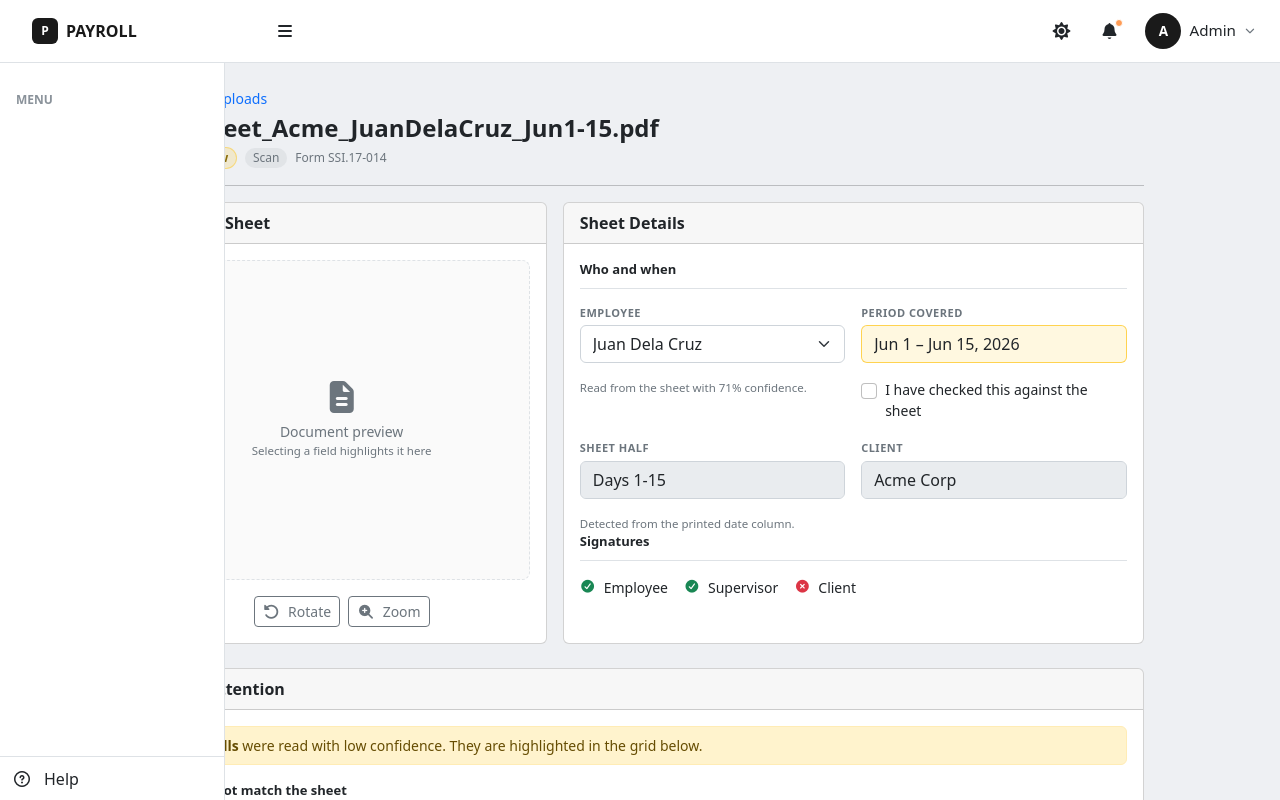
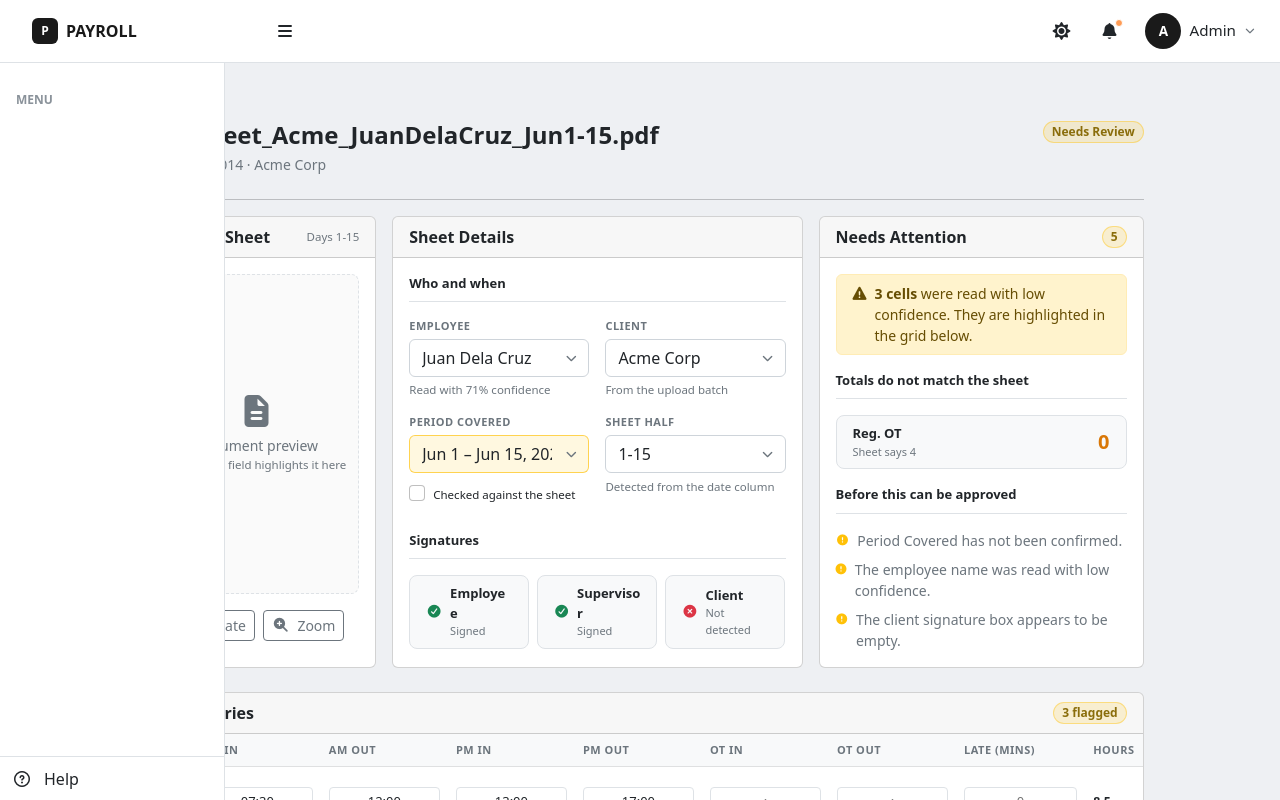
Before and after one commit to melchie04/payroll-system, a React (Vite) app in the folder frontend/: page /timesheet/1 in a window 1280 px wide. Shown: the top 800 px of the page. Built offline with nearby package versions, Linux system fonts and the light colour scheme.

Commit message:
Update: Timesheet page

```diff
--- a/frontend/src/assets/scss/_timesheet.scss
+++ b/frontend/src/assets/scss/_timesheet.scss
@@ -41,14 +41,16 @@
 }
 
 // Dropzone. Sits on the card surface rather than the page plane, so it reads as
-// a target rather than a hole in the layout.
+// a target rather than a hole in the layout. Only border-color is transitioned:
+// background-color is the property the theme swap changes, and animating it made
+// the box fade behind the instant light/dark switch everywhere else.
 .ts-dropzone {
   min-height: 240px;
   border: 2px dashed var(--bs-border-color);
   border-radius: 0.5rem;
   background-color: #fff;
   cursor: pointer;
-  transition: border-color 0.15s ease-in-out, background-color 0.15s ease-in-out;
+  transition: border-color 0.15s ease-in-out;
 }
 
 .ts-dropzone:hover {
@@ -72,6 +74,57 @@
   border-top: 1px solid var(--bs-border-color);
 }
 
+// Sheet Details fields. Label, control and note are one block with a fixed rhythm,
+// so a two-line note in one column cannot push its neighbour out of alignment.
+.ts-field {
+  height: 100%;
+}
+
+.ts-field-hint {
+  margin-top: 0.35rem;
+  font-size: 11.5px;
+  line-height: 1.4;
+}
+
+// Suggest field. The caret sits inside the box so the control reads as one field
+// rather than an input with a button bolted to it, matching .form-select.
+.ts-suggest .form-control {
+  padding-right: 2.25rem;
+}
+
+.ts-suggest-toggle {
+  position: absolute;
+  top: 0;
+  right: 0;
+  display: flex;
+  align-items: center;
+  height: 100%;
+  padding: 0 0.7rem;
+  border: 0;
+  border-radius: 0 0.375rem 0.375rem 0;
+  background-color: transparent;
+  color: #6c757d;
+  font-size: 11px;
+  line-height: 1;
+  cursor: pointer;
+  transition: color 0.15s ease-in-out;
+}
+
+.ts-suggest-toggle:hover:not(:disabled),
+.ts-suggest-toggle:focus-visible {
+  color: #212529;
+}
+
+.ts-suggest-toggle:disabled {
+  cursor: not-allowed;
+  opacity: 0.65;
+}
+
+.ts-suggest .dropdown-menu {
+  width: 100%;
+  min-width: 0;
+}
+
 .ts-doc {
   min-height: 320px;
   border: 1px dashed var(--bs-border-color);
@@ -86,6 +139,15 @@
 [data-bs-theme="dark"] .ts-cell-flagged {
   border-color: rgba(255, 193, 7, 0.6);
   background-color: rgba(255, 193, 7, 0.16);
+}
+
+[data-bs-theme="dark"] .ts-suggest-toggle {
+  color: var(--app-dark-text-muted);
+}
+
+[data-bs-theme="dark"] .ts-suggest-toggle:hover:not(:disabled),
+[data-bs-theme="dark"] .ts-suggest-toggle:focus-visible {
+  color: var(--app-dark-text);
 }
 
 [data-bs-theme="dark"] .ts-doc {
--- a/frontend/src/components/timesheet/TimesheetFiles.jsx
+++ b/frontend/src/components/timesheet/TimesheetFiles.jsx
@@ -58,26 +58,20 @@ export function TimesheetFiles() {
           {files.length === 0 ? (
             <div className="text-center text-muted py-5 small">No sheets uploaded for this client and pay period yet.</div>
           ) : (
-            <Table headers={["Sheet", "Employee", "Sheet Period", "Status", "Actions"]} itemLabel="sheets" pageSize={10} mobilePageSize={4}>
+            <Table headers={["Sheet", "Uploaded", "Employee", "Sheet Period", "Status", "Actions"]} itemLabel="sheets" pageSize={10} mobilePageSize={4}>
               {files.map((f) => (
                 <Tr key={f.id}>
                   <Td>
                     <div className="fw-semibold text-truncate" style={{ maxWidth: 440 }} title={f.name}>
                       {f.name}
                     </div>
-                    <div className="text-muted" style={{ fontSize: 11.5 }}>
-                      {f.source} &middot; {f.uploaded}
-                    </div>
                   </Td>
+
+                  <Td>{f.uploaded}</Td>
 
                   <Td>
                     {f.employee.name ? (
-                      <>
-                        <div className="fw-semibold">{f.employee.name}</div>
-                        <div className={f.employee.confidence < 0.85 ? "text-warning" : "text-muted"} style={{ fontSize: 11.5 }}>
-                          {f.employee.confidence < 0.85 ? "Needs confirming" : "Matched"}
-                        </div>
-                      </>
+                      <div className="fw-semibold">{f.employee.name}</div>
                     ) : (
                       <span className="text-muted">Not identified yet</span>
                     )}
--- a/frontend/src/pages/timesheet/Timesheet.jsx
+++ b/frontend/src/pages/timesheet/Timesheet.jsx
@@ -1,4 +1,5 @@
 import { useState } from "react";
+import { useLocation } from "react-router-dom";
 import { PageHeader, TabsNav, FilterSelect } from "../../components/ui/index.jsx";
 import { timesheetCoverage, extractionSummary } from "../../assets/data/index.js";
 import { useTimesheets } from "../../context/TimesheetContext.jsx";
@@ -12,8 +13,10 @@ const PERIODS = ["Jun 12 – Jun 25, 2026", "May 26 – Jun 11, 2026"];
 // Timesheet — intake for scanned timesheets. Payroll collects approved days from here.
 export default function Timesheet() {
   const { files } = useTimesheets();
+  const location = useLocation();
 
-  const [tab, setTab] = useState("upload");
+  // Upload is the default; returning from a sheet review reopens the tab it came from.
+  const [tab, setTab] = useState(location.state?.tab || "upload");
   const [client, setClient] = useState("Acme Corp");
   const [period, setPeriod] = useState(PERIODS[0]);
 
--- a/frontend/src/pages/timesheet/TimesheetReview.jsx
+++ b/frontend/src/pages/timesheet/TimesheetReview.jsx
@@ -1,7 +1,14 @@
 import { useState } from "react";
 import { Link, useNavigate, useParams } from "react-router-dom";
-import { DataCard, Table, Tr, Td, Badge, BtnPrimary, BtnSecondary, BtnDanger, FormField, SectionHeading } from "../../components/ui/index.jsx";
+import { DataCard, Table, Tr, Td, Badge, BtnPrimary, BtnSecondary, BtnDanger, SectionHeading, PageHeader } from "../../components/ui/index.jsx";
 import { useTimesheets } from "../../context/TimesheetContext.jsx";
+
+// Suggestions for the sheet fields. Each field stays typeable: OCR can read a name
+// or a period that is not on the list yet, and the operator should be able to keep it.
+const EMPLOYEE_OPTIONS = ["Juan Dela Cruz", "Maria Santos", "Pedro Reyes", "Ana Lim"];
+const CLIENT_OPTIONS = ["Acme Corp", "Globex Inc", "Wayne Construction"];
+const PERIOD_OPTIONS = ["Jun 12 – Jun 25, 2026", "May 26 – Jun 11, 2026"];
+const HALF_OPTIONS = ["1-15", "16-31"];
 
 // Minutes between two "HH:MM" strings, or 0 when either is blank.
 function span(from, to) {
@@ -35,14 +42,17 @@ export default function TimesheetReview() {
     return (
       <section className="mt-4">
         <p className="text-muted mb-3">Timesheet not found.</p>
-        <Link to="/timesheet" className="btn btn-dark btn-sm">
+        <Link to="/timesheet" state={{ tab: "sheets" }} className="btn btn-dark btn-sm d-inline-flex align-items-center gap-2">
           <i className="fas fa-arrow-left"></i> Back to Timesheets
         </Link>
       </section>
     );
   }
 
-  return <TimesheetReviewForm file={file} onBack={() => navigate("/timesheet")} onApprove={approveFile} />;
+  // Sheets are opened from the Uploaded Sheets tab, so that is where leaving returns to.
+  const backToSheets = () => navigate("/timesheet", { state: { tab: "sheets" } });
+
+  return <TimesheetReviewForm file={file} onBack={backToSheets} onApprove={approveFile} />;
 }
 
 // TimesheetReviewForm — the sheet itself, once we know it exists.
@@ -51,6 +61,8 @@ function TimesheetReviewForm({ file, onBack, onApprove }) {
   const [employee, setEmployee] = useState(file.employee.name || "");
   const [period, setPeriod] = useState(file.period.label || "");
   const [periodConfirmed, setPeriodConfirmed] = useState(file.period.confirmed);
+  const [client, setClient] = useState(file.client || "");
+  const [half, setHalf] = useState(file.half || "");
 
   const readOnly = file.status === "Approved";
 
@@ -81,6 +93,12 @@ function TimesheetReviewForm({ file, onBack, onApprove }) {
     !file.signatures.client && "The client signature box appears to be empty.",
   ].filter(Boolean);
 
+  // With the attention card alongside them, the row carries three columns instead of two.
+  const hasAttention = blockers.length > 0 || mismatches.length > 0 || lowConfidenceCells > 0;
+  const attentionCount = blockers.length + mismatches.length + (lowConfidenceCells > 0 ? 1 : 0);
+  const docCol = hasAttention ? "col-12 col-lg-3" : "col-12 col-lg-5";
+  const detailCol = hasAttention ? "col-12 col-lg-5" : "col-12 col-lg-7";
+
   function updateCell(day, field, value) {
     setRows((prev) => prev.map((r) => (r.day === day ? { ...r, [field]: value } : r)));
   }
@@ -92,22 +110,19 @@ function TimesheetReviewForm({ file, onBack, onApprove }) {
   return (
     <>
       <section>
-        <div className="mt-4 d-flex flex-column flex-sm-row justify-content-between align-items-start gap-2">
-          <div style={{ minWidth: 0 }}>
-            <Link to="/timesheet" className="btn btn-link btn-sm p-0 text-decoration-none mb-1">
-              <i className="fas fa-arrow-left me-1"></i> Back to uploads
-            </Link>
-            <h1 className="h4 fw-bold mb-1" style={{ overflowWrap: "anywhere" }}>
-              {file.name}
-            </h1>
-            <div className="d-flex align-items-center flex-wrap gap-2">
-              <Badge status={file.status} />
-              <span className="badge rounded-pill bg-secondary bg-opacity-10 text-secondary fw-normal py-1">{file.source}</span>
-              <span className="text-muted" style={{ fontSize: 12 }}>
-                Form {file.formCode}
-              </span>
-            </div>
-          </div>
+        <div className="mt-4">
+          <button
+            type="button"
+            onClick={onBack}
+            className="btn btn-link text-muted small text-decoration-none d-inline-flex align-items-center gap-1 mb-2 p-0"
+          >
+            <i className="fas fa-arrow-left"></i> Back
+          </button>
+          <PageHeader
+            title={<span style={{ overflowWrap: "anywhere" }}>{file.name}</span>}
+            description={`Form ${file.formCode} · ${client}`}
+            actions={<Badge status={file.status} />}
+          />
         </div>
       </section>
 
@@ -115,8 +130,15 @@ function TimesheetReviewForm({ file, onBack, onApprove }) {
 
       <section className="mb-4">
         <div className="row g-3">
-          <div className="col-lg-5">
-            <DataCard title="Scanned Sheet">
+          <div className={docCol}>
+            <DataCard
+              title="Scanned Sheet"
+              action={
+                <span className="text-muted" style={{ fontSize: 11.5 }}>
+                  Days {half}
+                </span>
+              }
+            >
               <div className="card-body">
                 <div className="ts-doc d-flex flex-column align-items-center justify-content-center text-muted rounded-3">
                   <i className="fas fa-file-lines mb-2" style={{ fontSize: 32 }}></i>
@@ -135,43 +157,46 @@ function TimesheetReviewForm({ file, onBack, onApprove }) {
             </DataCard>
           </div>
 
-          <div className="col-lg-7">
+          <div className={detailCol}>
             <DataCard title="Sheet Details">
               <div className="card-body">
                 <SectionHeading>Who and when</SectionHeading>
 
                 <div className="row g-3">
                   <div className="col-12 col-md-6">
-                    <FormField label="Employee">
-                      <select
-                        className="form-select"
+                    <SuggestField
+                      label="Employee"
                       value={employee}
-                        onChange={(e) => setEmployee(e.target.value)}
+                      onChange={setEmployee}
+                      options={EMPLOYEE_OPTIONS}
                       disabled={readOnly}
-                      >
-                        <option>Juan Dela Cruz</option>
-                        <option>Maria Santos</option>
-                        <option>Pedro Reyes</option>
-                        <option>Ana Lim</option>
-                      </select>
-                    </FormField>
-                    <div className="text-muted" style={{ fontSize: 11.5 }}>
-                      Read from the sheet with {Math.round(file.employee.confidence * 100)}% confidence.
-                    </div>
+                      hint={`Read with ${Math.round(file.employee.confidence * 100)}% confidence`}
+                    />
                   </div>
 
                   <div className="col-12 col-md-6">
-                    <FormField label="Period Covered">
-                      <input
-                        type="text"
-                        className={`form-control ${!periodConfirmed ? "ts-cell-flagged" : ""}`}
+                    <SuggestField
+                      label="Client"
+                      value={client}
+                      onChange={setClient}
+                      options={CLIENT_OPTIONS}
+                      disabled={readOnly}
+                      hint="From the upload batch"
+                    />
+                  </div>
+
+                  <div className="col-12 col-md-6">
+                    <SuggestField
+                      label="Period Covered"
                       value={period}
-                        onChange={(e) => setPeriod(e.target.value)}
+                      onChange={setPeriod}
+                      options={PERIOD_OPTIONS}
                       disabled={readOnly}
-                      />
-                    </FormField>
+                      flagged={!periodConfirmed}
+                      hint={readOnly ? "Confirmed against the sheet" : undefined}
+                    >
                       {!readOnly && (
-                      <div className="form-check">
+                        <div className="form-check mt-2">
                           <input
                             className="form-check-input"
                             type="checkbox"
@@ -179,44 +204,44 @@ function TimesheetReviewForm({ file, onBack, onApprove }) {
                             checked={periodConfirmed}
                             onChange={(e) => setPeriodConfirmed(e.target.checked)}
                           />
-                        <label className="form-check-label small" htmlFor="confirm-period">
-                          I have checked this against the sheet
+                          <label className="form-check-label ts-field-hint" htmlFor="confirm-period">
+                            Checked against the sheet
                           </label>
                         </div>
                       )}
+                    </SuggestField>
                   </div>
 
                   <div className="col-12 col-md-6">
-                    <FormField label="Sheet Half">
-                      <input type="text" className="form-control" value={`Days ${file.half}`} disabled readOnly />
-                    </FormField>
-                    <div className="text-muted" style={{ fontSize: 11.5 }}>
-                      Detected from the printed date column.
+                    <SuggestField
+                      label="Sheet Half"
+                      value={half}
+                      onChange={setHalf}
+                      options={HALF_OPTIONS}
+                      disabled={readOnly}
+                      hint="Detected from the date column"
+                    />
                   </div>
                 </div>
 
-                  <div className="col-12 col-md-6">
-                    <FormField label="Client">
-                      <input type="text" className="form-control" value={file.client} disabled readOnly />
-                    </FormField>
-                  </div>
-                </div>
-
+                <div className="mt-4">
                   <SectionHeading>Signatures</SectionHeading>
-                <div className="d-flex flex-wrap gap-3">
+                  <div className="row g-2">
                     <SignatureItem signed={file.signatures.employee} label="Employee" />
                     <SignatureItem signed={file.signatures.supervisor} label="Supervisor" />
                     <SignatureItem signed={file.signatures.client} label="Client" />
                   </div>
                 </div>
+              </div>
             </DataCard>
           </div>
-        </div>
-      </section>
 
-      {(blockers.length > 0 || mismatches.length > 0 || lowConfidenceCells > 0) && (
-        <section className="mb-4">
-          <DataCard title="Needs Attention">
+          {hasAttention && (
+            <div className="col-12 col-lg-4">
+              <DataCard
+                title="Needs Attention"
+                action={<span className="badge rounded-pill status-badge status-badge-warning">{attentionCount}</span>}
+              >
                 <div className="card-body">
                   {lowConfidenceCells > 0 && (
                     <div className="alert alert-warning py-2 small d-flex align-items-start gap-2 mb-3">
@@ -230,17 +255,22 @@ function TimesheetReviewForm({ file, onBack, onApprove }) {
                   {mismatches.length > 0 && (
                     <>
                       <SectionHeading>Totals do not match the sheet</SectionHeading>
-                  <div className="row row-cols-1 row-cols-md-3 g-2 mb-3">
+                      <div className="d-flex flex-column gap-2 mb-3">
                         {mismatches.map((m) => (
-                      <div className="col" key={m.label}>
-                        <div className="border rounded-3 p-3 h-100">
-                          <div className="text-uppercase text-muted fw-semibold mb-2" style={{ fontSize: 11, letterSpacing: 0.5 }}>
+                          <div
+                            className="border rounded-3 bg-light p-2 px-3 d-flex align-items-center justify-content-between gap-3"
+                            key={m.label}
+                          >
+                            <div style={{ minWidth: 0 }}>
+                              <div className="fw-semibold" style={{ fontSize: "0.8125rem" }}>
                                 {m.label}
                               </div>
-                          <div className="small">
-                            Calculated <strong>{m.computed}</strong>
+                              <div className="text-muted" style={{ fontSize: 11 }}>
+                                Sheet says {m.written}
                               </div>
-                          <div className="small text-muted">Written on sheet {m.written}</div>
+                            </div>
+                            <div className="fs-5 fw-bold flex-shrink-0" style={{ color: "#d97706" }}>
+                              {m.computed}
                             </div>
                           </div>
                         ))}
@@ -251,20 +281,36 @@ function TimesheetReviewForm({ file, onBack, onApprove }) {
                   {blockers.length > 0 && (
                     <>
                       <SectionHeading>Before this can be approved</SectionHeading>
-                  <ul className="mb-0 ps-3 small text-muted">
+                      <div className="d-flex flex-column gap-2">
                         {blockers.map((b) => (
-                      <li key={b}>{b}</li>
+                          <div className="d-flex align-items-start gap-2 small text-muted" key={b}>
+                            <i className="fas fa-circle-exclamation text-warning mt-1" style={{ fontSize: 11 }}></i>
+                            <span style={{ minWidth: 0 }}>{b}</span>
+                          </div>
                         ))}
-                  </ul>
+                      </div>
                     </>
                   )}
                 </div>
               </DataCard>
+            </div>
+          )}
+        </div>
       </section>
-      )}
 
       <section className="mb-4">
-        <DataCard title="Daily Entries">
+        <DataCard
+          title="Daily Entries"
+          action={
+            lowConfidenceCells > 0 ? (
+              <span className="badge rounded-pill status-badge status-badge-warning">{lowConfidenceCells} flagged</span>
+            ) : (
+              <span className="text-muted" style={{ fontSize: 11.5 }}>
+                {rows.length} days
+              </span>
+            )
+          }
+        >
           <Table
             headers={["Date", "AM In", "AM Out", "PM In", "PM Out", "OT In", "OT Out", "Late (mins)", "Hours"]}
             itemLabel="days"
@@ -322,7 +368,7 @@ function TimesheetReviewForm({ file, onBack, onApprove }) {
 
       <section className="mb-4">
         <DataCard title="Sheet Totals">
-          <div className="card-body row g-3">
+          <div className="card-body row g-2">
             <TotalItem label="Days Worked" value={computed.days} written={hw.totalDays} />
             <TotalItem label="Regular Hours" value={computed.regular} />
             <TotalItem label="Overtime Hours" value={computed.overtime} written={hw.regOt} />
@@ -332,7 +378,8 @@ function TimesheetReviewForm({ file, onBack, onApprove }) {
       </section>
 
       {!readOnly && (
-        <section className="mb-3 d-flex flex-column flex-sm-row gap-2">
+        <section className="mb-3">
+          <div className="d-flex flex-column flex-sm-row gap-2">
             <BtnPrimary disabled={blockers.length > 0} onClick={() => onApprove(file.id, rows)}>
               <i className="fas fa-circle-check"></i> Approve Sheet
             </BtnPrimary>
@@ -340,18 +387,81 @@ function TimesheetReviewForm({ file, onBack, onApprove }) {
             <BtnDanger className="ms-sm-auto">
               <i className="fas fa-rotate-left"></i> Reject and re-scan
             </BtnDanger>
+          </div>
+          {blockers.length > 0 && (
+            <p className="text-muted small mb-0 mt-2">
+              Approval stays locked until the {blockers.length} item{blockers.length > 1 ? "s" : ""} under Needs Attention {blockers.length > 1 ? "are" : "is"} cleared.
+            </p>
+          )}
         </section>
       )}
     </>
   );
 }
 
+// SuggestField — a typeable field that reads as one control: the caret sits inside
+// the box like a select's, and opens the app's own dropdown rather than the
+// browser's native list.
+function SuggestField({ label, value, onChange, options, disabled, hint, flagged, children }) {
+  return (
+    <div className="ts-field">
+      <label className="form-label text-uppercase text-muted fw-semibold mb-1 d-block" style={{ fontSize: 11, letterSpacing: 0.5 }}>
+        {label}
+      </label>
+      <div className="dropdown ts-suggest">
+        <input
+          type="text"
+          className={`form-control ${flagged ? "ts-cell-flagged" : ""}`}
+          value={value}
+          onChange={(e) => onChange(e.target.value)}
+          disabled={disabled}
+          autoComplete="off"
+        />
+        <button
+          type="button"
+          className="ts-suggest-toggle"
+          data-bs-toggle="dropdown"
+          aria-expanded="false"
+          aria-label={`Choose ${label}`}
+          disabled={disabled}
+        >
+          <i className="fas fa-chevron-down"></i>
+        </button>
+        <ul className="dropdown-menu dropdown-menu-end shadow-sm py-2" style={{ fontSize: "0.85rem" }}>
+          {options.map((o) => (
+            <li key={o}>
+              <button
+                type="button"
+                className={`dropdown-item d-flex align-items-center gap-2 py-2 ${o === value ? "active" : ""}`}
+                onClick={() => onChange(o)}
+              >
+                {o}
+              </button>
+            </li>
+          ))}
+        </ul>
+      </div>
+      {hint && <div className="ts-field-hint text-muted">{hint}</div>}
+      {children}
+    </div>
+  );
+}
+
 // SignatureItem — whether ink was detected in one signature box.
 function SignatureItem({ signed, label }) {
   return (
-    <div className="d-flex align-items-center gap-2">
+    <div className="col-12 col-sm-4">
+      <div className="border rounded-3 bg-light p-2 px-3 h-100 d-flex align-items-center gap-2">
         <i className={`fas ${signed ? "fa-circle-check text-success" : "fa-circle-xmark text-danger"}`} style={{ fontSize: "0.8rem" }}></i>
-      <span className="small">{label}</span>
+        <div style={{ minWidth: 0 }}>
+          <div className="fw-semibold" style={{ fontSize: "0.8125rem" }}>
+            {label}
+          </div>
+          <div className="text-muted" style={{ fontSize: 11 }}>
+            {signed ? "Signed" : "Not detected"}
+          </div>
+        </div>
+      </div>
     </div>
   );
 }
@@ -361,13 +471,15 @@ function TotalItem({ label, value, written }) {
   const mismatch = written != null && String(written) !== String(value);
   return (
     <div className="col-6 col-md-3">
-      <div className="border rounded-3 p-3 h-100">
-        <div className="text-uppercase text-muted fw-semibold mb-2" style={{ fontSize: 11, letterSpacing: 0.5 }}>
+      <div className="border rounded-3 bg-light p-2 px-3 h-100 d-flex flex-column justify-content-between">
+        <div className="text-muted fw-semibold" style={{ fontSize: 12 }}>
           {label}
         </div>
-        <div className="fs-4 fw-bold">{value}</div>
+        <div className="fs-4 fw-bold mt-auto" style={mismatch ? { color: "#d97706" } : undefined}>
+          {value}
+        </div>
         {written != null && (
-          <div className={mismatch ? "text-warning" : "text-muted"} style={{ fontSize: 11.5 }}>
+          <div className={mismatch ? "text-warning" : "text-muted"} style={{ fontSize: 11 }}>
             {mismatch && <i className="fas fa-triangle-exclamation me-1"></i>}
             Sheet says {written}
           </div>
```
Also changed, not shown: frontend/src/components/timesheet/TimesheetCoverage.jsx (+33 -14 lines), frontend/src/components/timesheet/TimesheetUpload.jsx (+8 -3 lines). Lines whose indentation alone changed are shown as unchanged.
